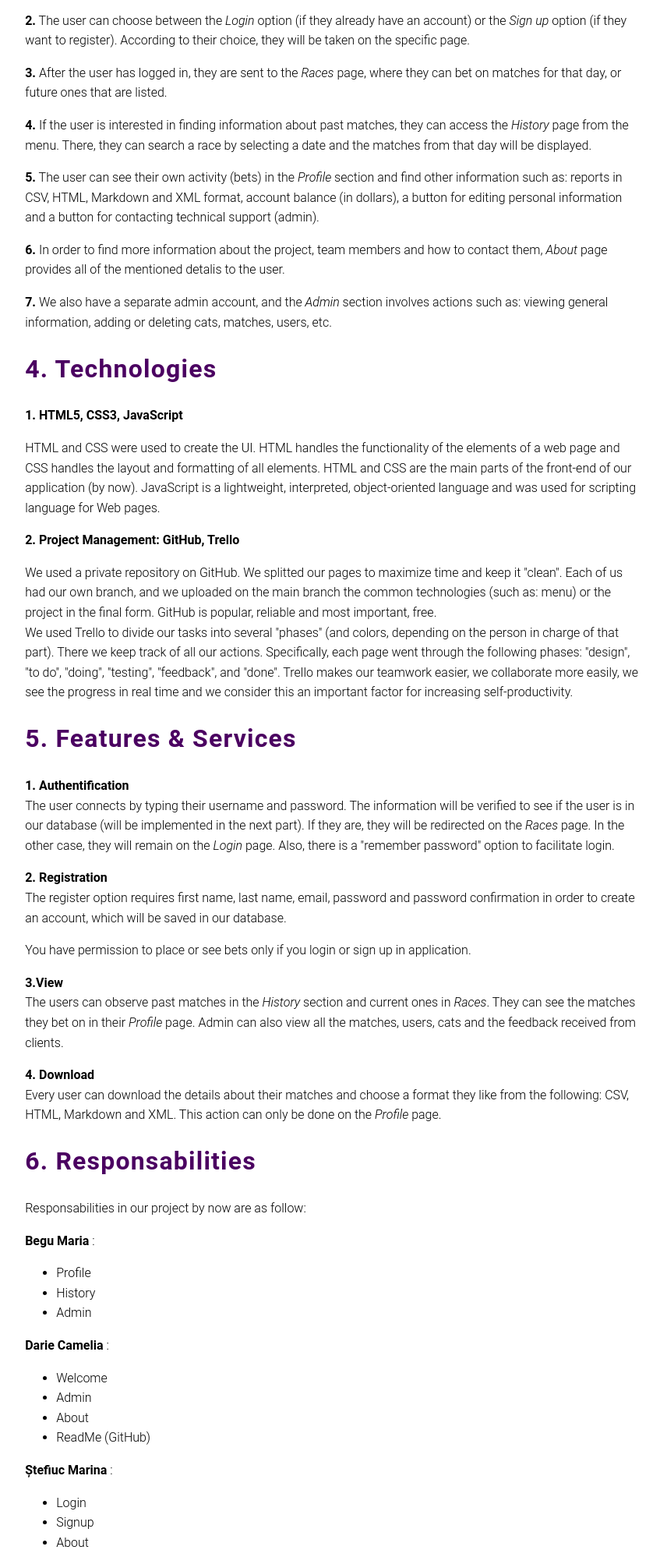
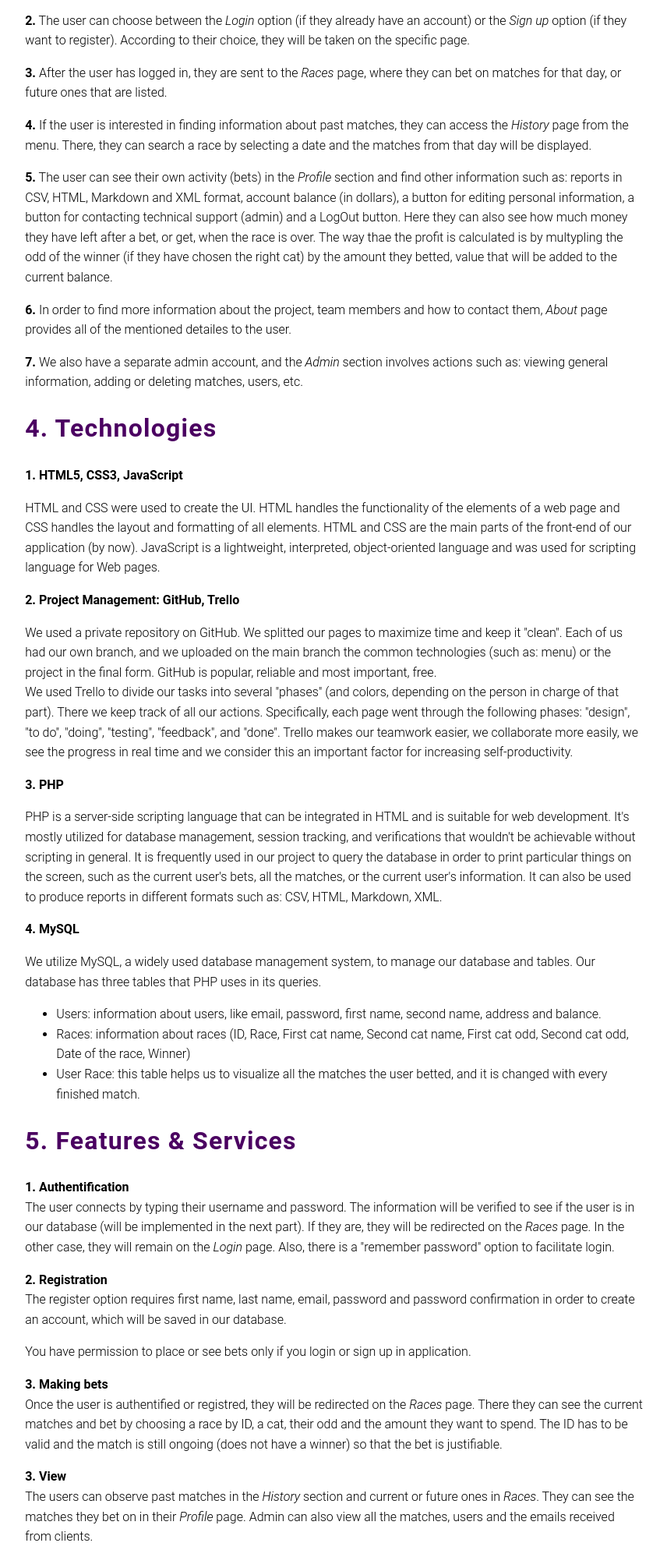
Before and after one commit to stefiucmarina/webproject, a PHP site: page /report.php in a window 1280 px wide. Shown: the part 881-2869 px from the top of the page at 78% size, without its empty margins (211-1067 px from the left). Run offline with PHP 8.4, Linux system fonts and the light colour scheme.

Commit message:
Update Report

```diff
--- a/Final/Front-end/Report/report.php
+++ b/Final/Front-end/Report/report.php
@@ -43,6 +43,7 @@
             matches and download the data in different formats (CSV, HTML, Markdown and XML). </p>
     </section>
 
+
     <section id="introduction">
         <h1> 2. Introduction </h1>
         <p>The first interaction with our application is through the <i>Home</i> page, where you choose
@@ -79,16 +80,19 @@
         <p><b>5.</b>
             The user can see their own activity (bets) in
             the <i>Profile</i> section and find other information such as: reports in CSV, HTML, Markdown and XML format,
-            account balance (in dollars), a button for editing personal information and a button for
-            contacting technical support (admin).</p>
+            account balance (in dollars), a button for editing personal information, a button for
+            contacting technical support (admin) and a LogOut button. Here they can also see how much money they have left
+            after a bet, or get, when the race is over. The way thae the profit is calculated is by multypling the odd of
+            the winner (if they have chosen the right cat) by the amount they betted, value that will be added to the
+            current balance.</p>
 
         <p><b>6.</b>
             In order to find more information about the project, team members and how to contact them, <i>About</i> page
-            provides all of the mentioned detalis to the user. </p>
+            provides all of the mentioned detailes to the user. </p>
 
         <p><b>7.</b>
             We also have a separate admin account, and the <i>Admin</i> section
-            involves actions such as: viewing general information, adding or deleting cats, matches, users, etc.</p>
+            involves actions such as: viewing general information, adding or deleting matches, users, etc.</p>
     </section>
 
 
@@ -113,7 +117,35 @@
             through the following phases: "design", "to do", "doing", "testing", "feedback", and "done".
             Trello makes our teamwork easier, we collaborate more easily, we see the progress in real time and
             we consider this an important factor for increasing self-productivity.</p>
+
         </p>
+
+        <p>
+            <b> 3. PHP </b>
+        <p> PHP is a server-side scripting language that can be integrated in HTML and is suitable for
+            web development. It's mostly utilized for database management, session tracking, and verifications
+            that wouldn't be achievable without scripting in general. It is frequently used in our project to
+            query the database in order to print particular things on the screen, such as the current user's bets,
+            all the matches, or the current user's information. It can also be used to produce reports in different
+            formats such as: CSV, HTML, Markdown, XML.</p>
+
+        </p>
+
+        <p>
+            <b> 4. MySQL </b>
+        <p> We utilize MySQL, a widely used database management system, to manage our database and tables.
+            Our database has three tables that PHP uses in its queries.
+        <ul>
+            <li>Users: information about users, like email, password, first name, second name, address and balance.</li>
+            <li>Races: information about races (ID, Race, First cat name, Second cat name, First cat odd,
+                Second cat odd, Date of the race, Winner)</li>
+            <li>User Race: this table helps us to visualize all the matches the user betted, and it is changed
+                with every finished match. </li>
+        </ul></p>
+
+        </p>
+
+
     </section>
 
 
@@ -131,13 +163,24 @@
             The register option requires first name, last name, email, password and password
             confirmation in order to create an account, which will be saved in our database. </p>
         <p>You have permission to place or see bets only if you login or sign up in application. </p>
-        <p><b>3.View </b> </br>
-            The users can observe past matches in the <i>History</i> section and current ones in <i>Races</i>.
+
+        <p><b>3. Making bets</b> </br>
+            Once the user is authentified or registred, they will be redirected on the <i>Races</i> page. There they can
+            see the current matches and bet by choosing a race by ID, a cat, their odd and the amount they want to spend. The
+            ID has to be valid and the match is still ongoing (does not have a winner) so that the bet is justifiable.</p>
+        <p><b>3. View </b> </br>
+            The users can observe past matches in the <i>History</i> section and current or future ones in <i>Races</i>.
             They can see the matches they bet on in their <i>Profile</i> page.
-            Admin can also view all the matches, users, cats and the feedback received from clients.</p>
+            Admin can also view all the matches, users and the emails received from clients.</p>
         <p><b>4. Download</b> </br>
-            Every user can download the details about their matches and choose a format they like from the following:
+            Every user can download the details about matches and choose a format they like from the following:
             CSV, HTML, Markdown and XML. This action can only be done on the <i>Profile</i> page.</p>
+        <p><b>5. Edit</b> </br>
+            The user can add money in their virtual wallet and make changes to their personal info: password, first name,
+            last name, address. They can also send an email to customer support if they encounter any problems. </br>
+            Also, the admin's privileges let you add, delete and update races or even add and delete users. </p>
+
+
     </section>
 
 
@@ -147,35 +190,43 @@
         <p> Responsabilities in our project by now are as follow:</p>
         <b>Begu Maria</b> :
         <ul>
-            <li>Profile</li>
-            <li>History</li>
-            <li>Admin</li>
+            <li>Profile (front-end)</li>
+            <li>History (front-end)</li>
+            <li>Admin (front-end)</li>
+            <li>Login (back-end)</li>
+            <li>Sign Up (back-end)</li>
         </ul>
 
         <b>Darie Camelia</b> :
         <ul>
-            <li>Welcome</li>
-            <li>Admin</li>
-            <li>About</li>
+            <li>Welcome (front-end)</li>
+            <li>Admin (front-end)</li>
+            <li>About (front-end)</li>
             <li>ReadMe (GitHub)</li>
+            <li>Profile (back-end)</li>
+            <li>Admin (back-end)</li>
         </ul>
 
         <b>Ștefiuc Marina</b> :
         <ul>
-            <li>Login</li>
-            <li>Signup</li>
-            <li>About</li>
+            <li>Login (front-end)</li>
+            <li>Signup (front-end)</li>
+            <li>About (front-end)</li>
+            <li>History (back-end)</li>
+            <li>Races (back-end)</li>
         </ul>
 
         <p> <b>All three</b> collaborated for:</br>
         <ul>
-            <li>Menu</li>
-            <li>Races</li>
+            <li>Menu (front-end)</li>
+            <li>Races (front-end)</li>
             <li>Report</li>
             <li>Ideas, styles, color theme, design (type of buttons etc)</li>
             <li>Page management and control</li>
             <li>Responsiveness</li>
             <li>Linkage between pages</li>
+            <li>Solving issues, bugs</li>
+            <li>Database</li>
         </ul>
         </p>
     </section>
@@ -186,5 +237,7 @@
         <ul>
             <li><a href='https://www.w3schools.com/'>Research</a></li>
             <li><a href='https://unsplash.com/'>Pictures</a></li>
+            <li><a href='https://en.wikipedia.org'>About</a></li>
+
         </ul>
     </section>
```
